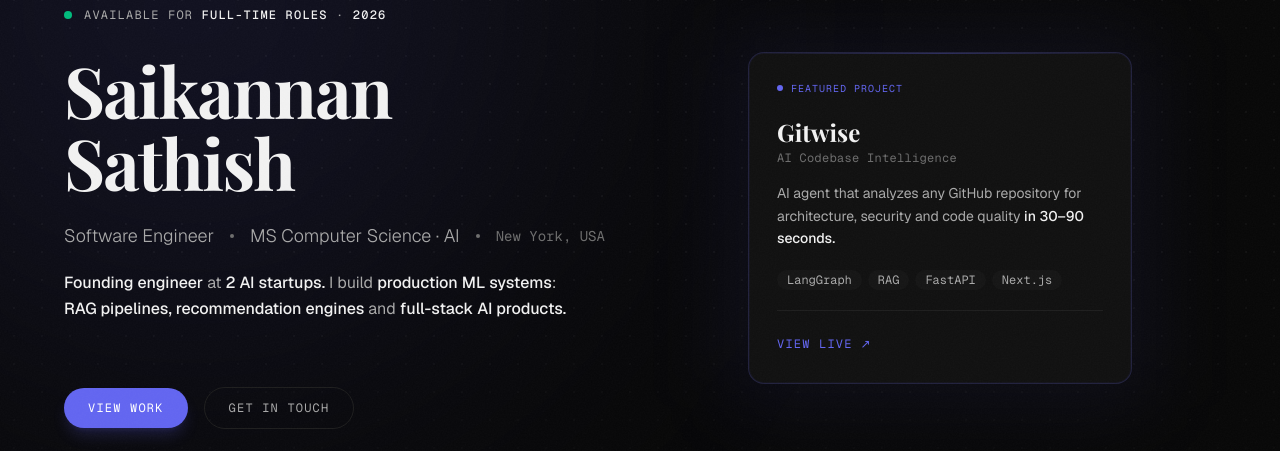
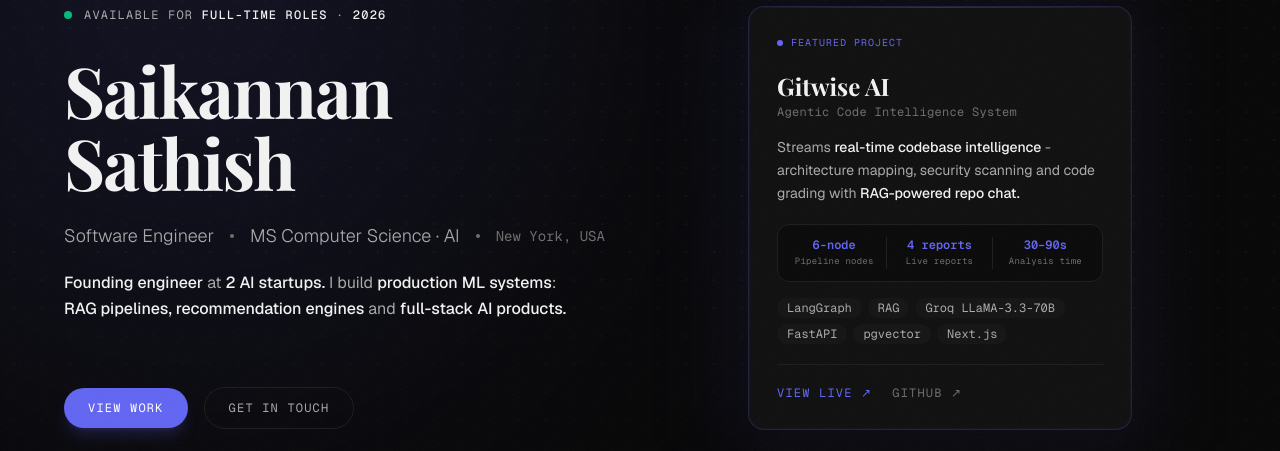
Before and after one commit to Saikannan1805/skportfolio, a Next.js app: page / in a window 1280 px wide. Shown: the part 246-697 px from the top of the page. Built offline with nearby package versions, Linux system fonts and the light colour scheme; no server answers; a web font is replaced by a local one.

Commit message:
Update Gitwise featured card with stat strip, short description and GitHub link

```diff
--- a/src/components/sections/Hero.tsx
+++ b/src/components/sections/Hero.tsx
@@ -5,7 +5,13 @@ import { useGSAP } from "@gsap/react";
 import { gsap } from "@/lib/gsap";
 import Button from "@/components/ui/Button";
 
-const FEATURED_TAGS = ["LangGraph", "RAG", "FastAPI", "Next.js"];
+const FEATURED_TAGS = ["LangGraph", "RAG", "Groq LLaMA-3.3-70B", "FastAPI", "pgvector", "Next.js"];
+
+const FEATURED_STATS = [
+  { label: "Pipeline nodes", value: "6-node" },
+  { label: "Live reports", value: "4 reports" },
+  { label: "Analysis time", value: "30–90s" },
+];
 
 export default function Hero() {
   const sectionRef = useRef<HTMLElement>(null);
@@ -179,21 +185,31 @@ export default function Hero() {
 
                 {/* Title */}
                 <h3 className="font-display text-2xl font-bold text-text-primary">
-                  Gitwise
+                  Gitwise AI
                 </h3>
                 <p className="mt-0.5 font-mono text-xs tracking-wide text-text-tertiary">
-                  AI Codebase Intelligence
+                  Agentic Code Intelligence System
                 </p>
 
                 {/* Description */}
                 <p className="mt-4 text-sm leading-relaxed text-text-secondary">
-                  AI agent that analyzes any GitHub repository for architecture,
-                  security and code quality{" "}
-                  <span className="text-text-primary font-medium">in 30–90 seconds.</span>
+                  Streams <span className="text-text-primary font-medium">real-time codebase intelligence</span> -
+                  architecture mapping, security scanning and code grading with{" "}
+                  <span className="text-text-primary font-medium">RAG-powered repo chat.</span>
                 </p>
 
+                {/* Stat strip */}
+                <div className="mt-5 grid grid-cols-3 divide-x divide-border rounded-xl border border-border bg-background/60 px-1 py-3">
+                  {FEATURED_STATS.map((stat) => (
+                    <div key={stat.label} className="flex flex-col items-center gap-0.5 px-2">
+                      <span className="font-mono text-xs font-semibold text-accent">{stat.value}</span>
+                      <span className="font-mono text-[9px] tracking-wide text-text-tertiary text-center">{stat.label}</span>
+                    </div>
+                  ))}
+                </div>
+
                 {/* Tags */}
-                <div className="mt-5 flex flex-wrap gap-1.5">
+                <div className="mt-4 flex flex-wrap gap-1.5">
                   {FEATURED_TAGS.map((tag) => (
                     <span
                       key={tag}
@@ -207,16 +223,25 @@ export default function Hero() {
                 {/* Divider */}
                 <div className="my-5 h-px w-full bg-border" />
 
-                {/* Link */}
+                {/* Links */}
+                <div className="flex items-center gap-5">
                   <a
                     href="https://gitwiseai.vercel.app"
                     target="_blank"
                     rel="noopener noreferrer"
                     className="inline-flex items-center gap-2 font-mono text-xs tracking-widest uppercase text-accent transition-colors duration-200 hover:text-accent-light"
                   >
-                  View Live
-                  <span>↗</span>
+                    View Live ↗
                   </a>
+                  <a
+                    href="https://github.com/Saikannan1805/github-agent"
+                    target="_blank"
+                    rel="noopener noreferrer"
+                    className="inline-flex items-center gap-2 font-mono text-xs tracking-widest uppercase text-text-tertiary transition-colors duration-200 hover:text-text-secondary"
+                  >
+                    GitHub ↗
+                  </a>
+                </div>
               </div>
             </div>
           </div>
```
Lines whose indentation alone changed are shown as unchanged.
